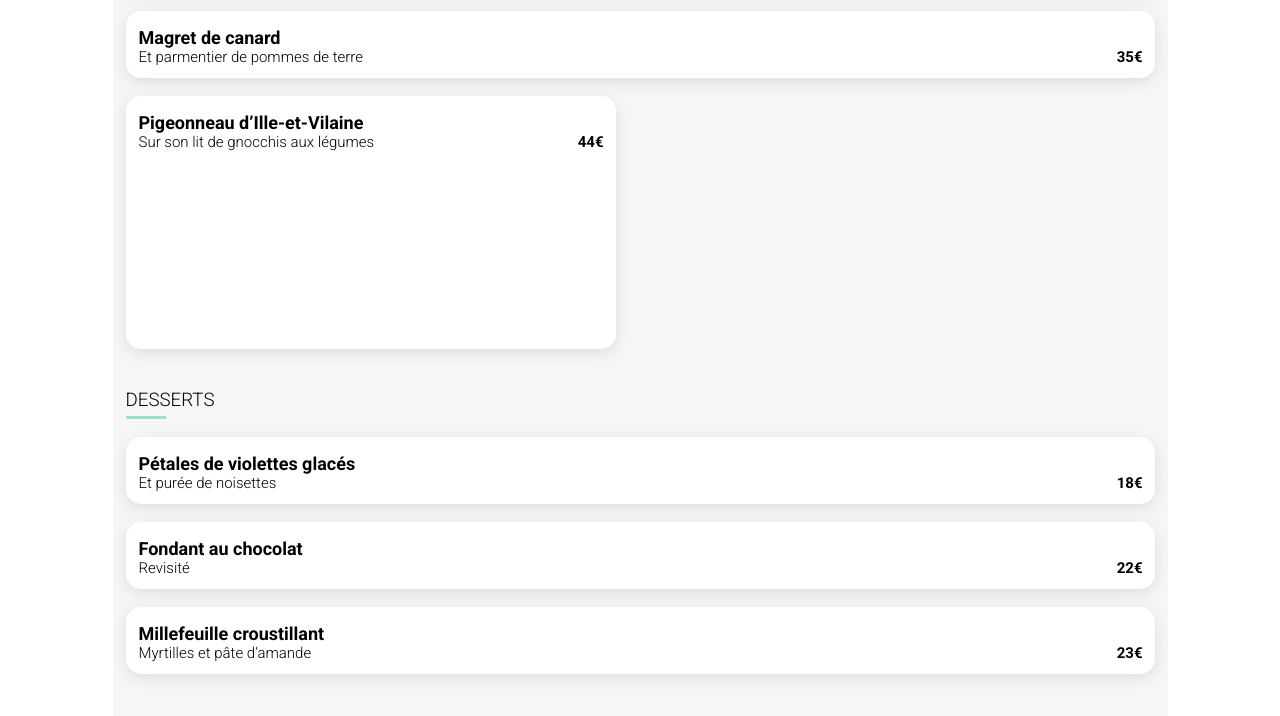
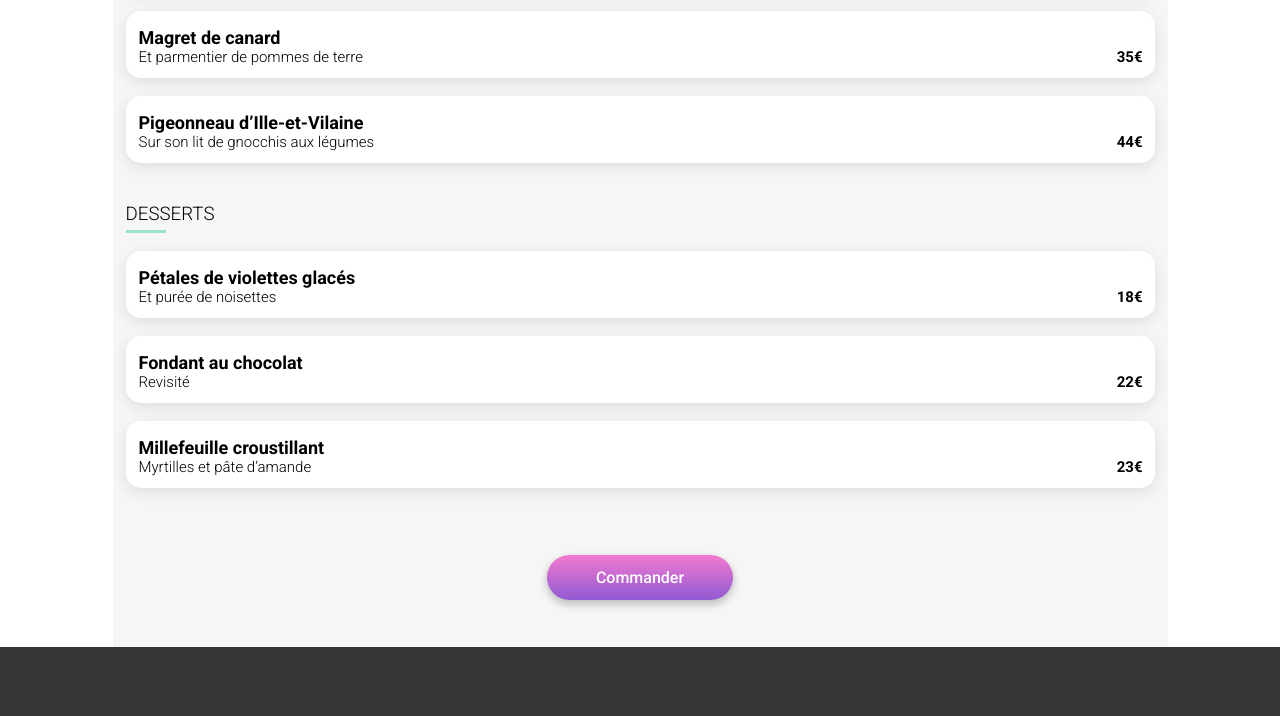
Before and after one commit to Deathlyjoy/Oh-my-food, a website: page restaurants/menu-a-la-francaise.html in a window 1280 px wide. Shown: the part 953-1669 px from the top of the page. Drawn offline with Linux system fonts and the light colour scheme; a web font is replaced by a local one.

Commit message:
Correction card menu
Petit defaut de class dans la page A la française sur l'une des card de plat

```diff
--- a/restaurants/menu-a-la-francaise.html
+++ b/restaurants/menu-a-la-francaise.html
@@ -93,8 +93,8 @@
                             </div>
                         </div>
                     </article>
-                    <article class="card">
-                        <div class="card__content">
+                    <article class="card-menu">
+                        <div class="card-menu__content">
                              <div class="card-menu__text">
                                 <h4 class="card-menu__text--1">Pigeonneau d’Ille-et-Vilaine</h4>
                                 <p class="card-menu__text--2">Sur son lit de gnocchis aux légumes</p>
```
